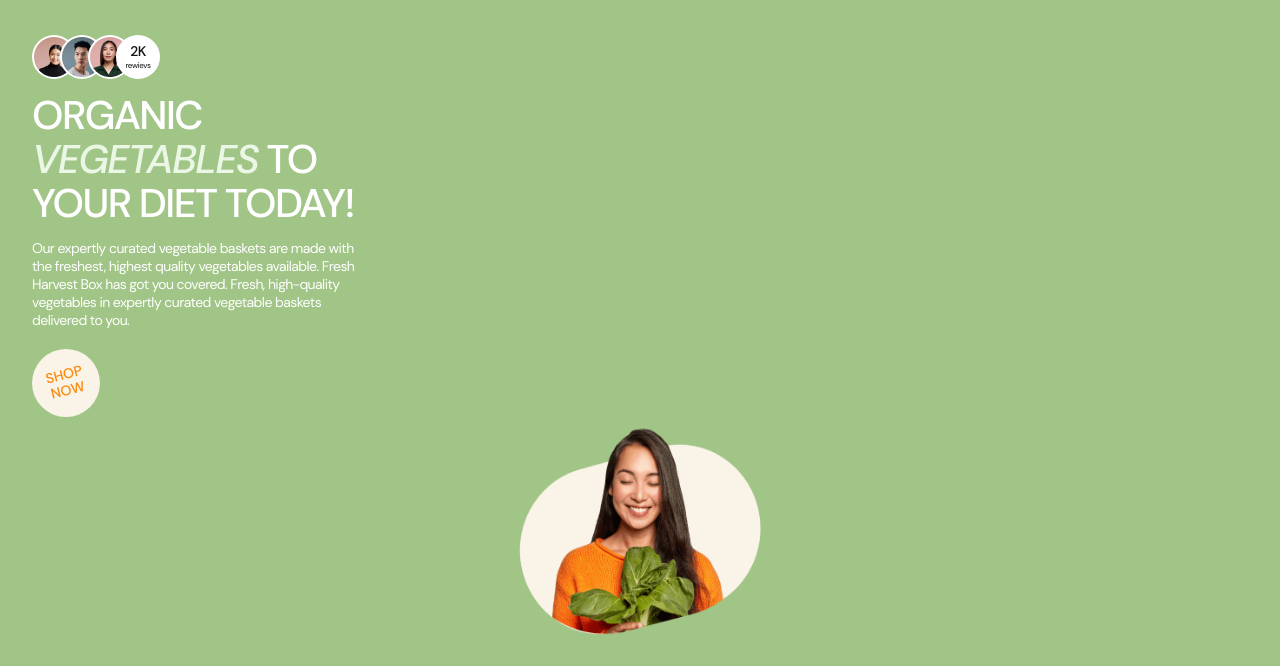
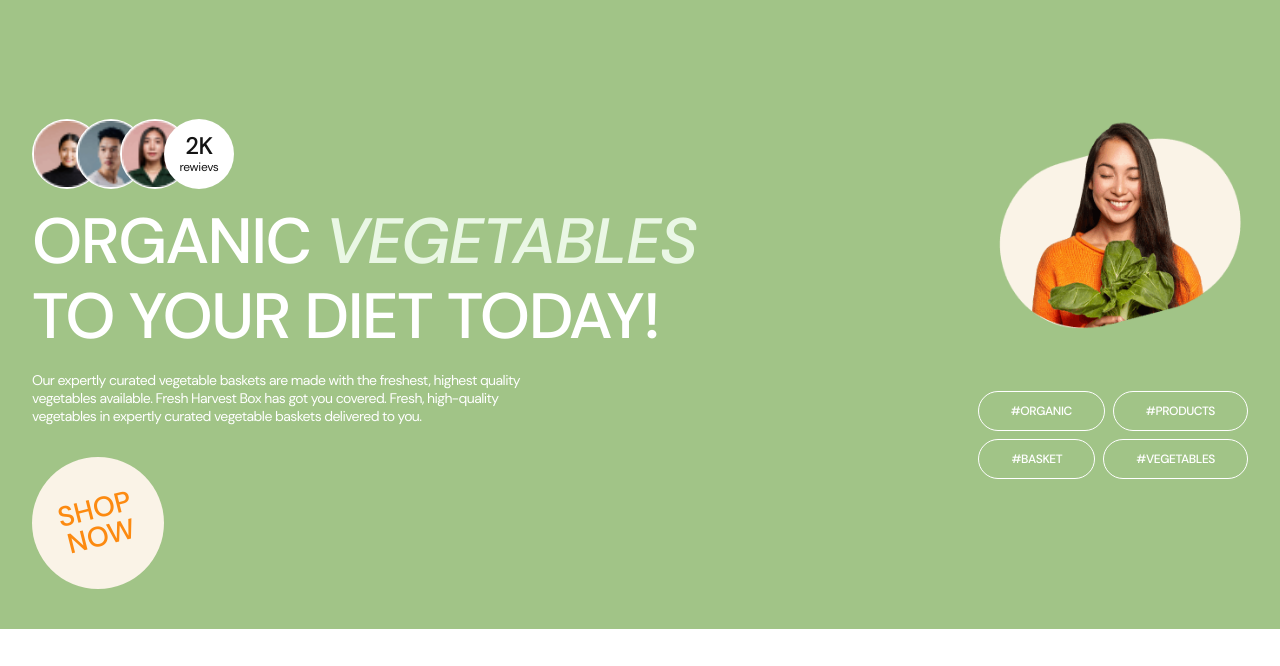
Before and after one commit to VladcatUA/project-BigStartTheory09, a website built with Vite: page src/index.html in a window 1280 px wide. Shown: the part 63-729 px from the top of the page. Built offline with nearby package versions, Linux system fonts and the light colour scheme.

Commit message:
hero/css

```diff
--- a/src/css/hero.css
+++ b/src/css/hero.css
@@ -212,3 +212,238 @@
     color: var(--black);
     background-color: var(--floral-white-hashtag);
 }
+
+@media screen and (min-width: 768px) {
+    .container {
+        max-width: 768px;
+        padding-left: 32px;
+        padding-right: 32px;
+    }
+
+    .hero {
+        padding-top: 64px;
+        padding-bottom: 32px;
+    }
+
+    .hero-images-list {
+        margin-bottom: 18px;
+    }
+
+    .hero-title {
+        margin-bottom: 16px;
+        font-size: 50px;
+        max-width: 656px;
+        line-height: 1.28;
+    }
+
+    .hero-text {
+        margin-bottom: 32px;
+        max-width: 490px;
+    }
+
+.hero-picture {
+margin-bottom: -24px;
+}
+
+    .hero-main-img {
+        /* margin-bottom: 8px; */
+        max-width: 466px;
+        /* height: 380px; */
+    }
+
+    .hero-margin-tablet {
+        margin-bottom: 4px;
+    }
+
+
+    .hero-btn {
+        padding: 10px 20px;
+        font-size: 12px;
+        line-height: 1.17;
+    }
+
+    .hero-buttons-list {
+        max-width: 300px;
+    }
+
+    .hero-img-height {
+        width: 50px;
+        height: 50px;
+    }
+
+
+    .hero-position-second {
+
+        left: 34px;
+    }
+
+    .hero-position-third {
+
+        left: 68px;
+    }
+
+    .hero-position-fourth {
+
+        left: 102px;
+    }
+
+    .hero-img-circle {
+        width: 54px;
+        height: 54px;
+
+    }
+
+    .hero-img-four {
+        width: 54px;
+        height: 54px;
+        font-size: 18px;
+        line-height: 1.33;
+    }
+
+    .hero-text-rewievs {
+        font-size: 10px;
+        line-height: 1.2;
+    }
+
+
+
+    .hero-title-text {
+        font-size: 50px;
+        line-height: 1.28;
+    }
+
+
+    .hero-btn-main {
+        width: 114px;
+        height: 114px;
+    }
+
+    .hero-button-shop {
+        font-size: 24px;
+        line-height: 1;
+    }
+
+
+}
+
+
+@media screen and (min-width: 1280px) {
+
+    .container {
+        max-width: 1280px;
+        display: flex;
+        padding-left: 32px;
+        padding-right: 32px;
+    }
+
+    .hero {
+        padding-top: 132px;
+        /* padding-bottom: 32px; */
+    }
+
+    .hero-images-list {
+        margin-bottom: 16px;
+    }
+
+    .hero-title {
+        margin-bottom: 16px;
+        font-size: 64px;
+        max-width: 700px;
+        line-height: 1.17;
+    }
+
+    .hero-text {
+        margin-bottom: 32px;
+        max-width: 491px;
+    }
+
+    .hero-title-text {
+        font-size: 64px;
+        line-height: 1.17;
+    }
+
+        .hero-picture {
+        margin-bottom: 28px;
+    }
+
+    .hero-main-img {
+        /* margin-bottom: 8px; */
+        max-width: 515px;
+        /* height: 423px; */
+        /* margin-bottom: 64px; */
+        transform: translateX(32px);
+    }
+
+    .hero-margin-tablet {
+        margin-bottom: 0;
+    }
+
+
+    .hero-btn {
+        padding: 12px 32px;
+    }
+
+    .hero-buttons-list {
+        max-width: 300px;
+    }
+
+    .hero-img-height {
+        width: 66px;
+        height: 66px;
+    }
+
+
+    .hero-position-second {
+
+        left: 44px;
+    }
+
+    .hero-position-third {
+
+        left: 88px;
+    }
+
+    .hero-position-fourth {
+
+        left: 132px;
+    }
+
+    .hero-img-circle {
+        width: 70px;
+        height: 70px;
+
+    }
+
+    .hero-img-four {
+        width: 70px;
+        height: 70px;
+        font-size: 24px;
+        line-height: 1;
+    }
+
+    .hero-text-rewievs {
+        font-size: 12px;
+        line-height: 1.17;
+    }
+
+
+    .hero-btn-main {
+        width: 132px;
+        height: 132px;
+    }
+
+    .hero-button-shop {
+        font-size: 28px;
+        line-height: 1;
+    }
+
+    .hero-wrap-secondary {
+        margin-left: auto;
+    }
+
+    .hero-buttons-list {
+        gap: 8px;
+        max-width: 320px;
+    }
+
+}
```
